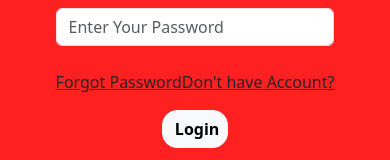
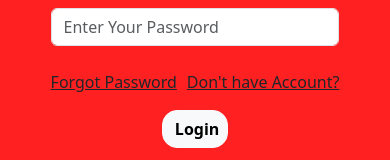
Before and after one commit to Alivefordie/course_learn, a React (Create React App) app in the folder client/: page /login in a window 390 px wide. Shown: the part 471-631 px from the top of the page. Built offline with nearby package versions, Linux system fonts and the light colour scheme.

Commit message:
login ui mobile fix

```diff
--- a/client/src/pages/Login.js
+++ b/client/src/pages/Login.js
@@ -82,6 +82,7 @@ const Login = () => {
                   style={{
                     textDecorationLine: "underline",
                     cursor: "pointer",
+                    marginLeft:"10px"
                   }}
                 >
                   Don't have Account?
```
